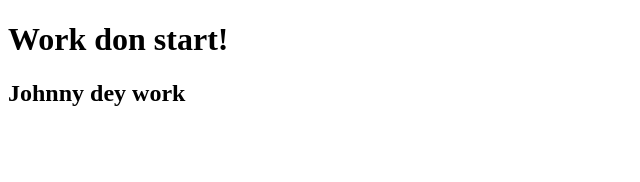
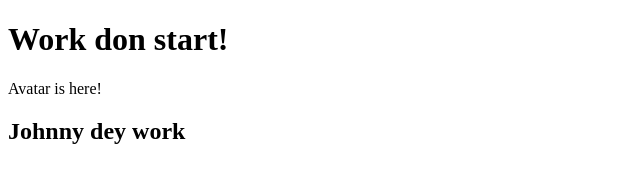
Before and after one commit to dev-prosper/collabo-work, a plain HTML site: page index.html in a window 1280 px wide. Shown: the whole page, without its empty margins (0-640 px from the left). Drawn offline with Linux system fonts and the light colour scheme.

Commit message:
feat: added paragraph

```diff
--- a/index.html
+++ b/index.html
@@ -8,6 +8,7 @@
 </head>
 <body>
     <h1>Work don start!</h1>
+    <p>Avatar is here!</p>
 
     <h2> Johnny dey work</h2>
 </body>
```
